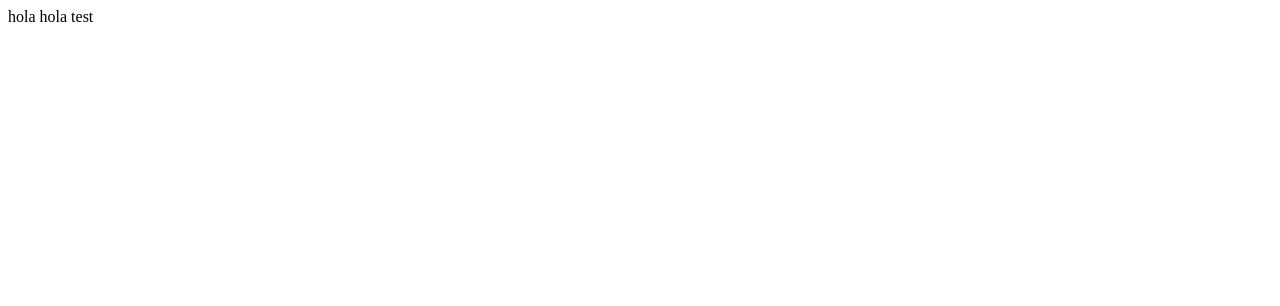
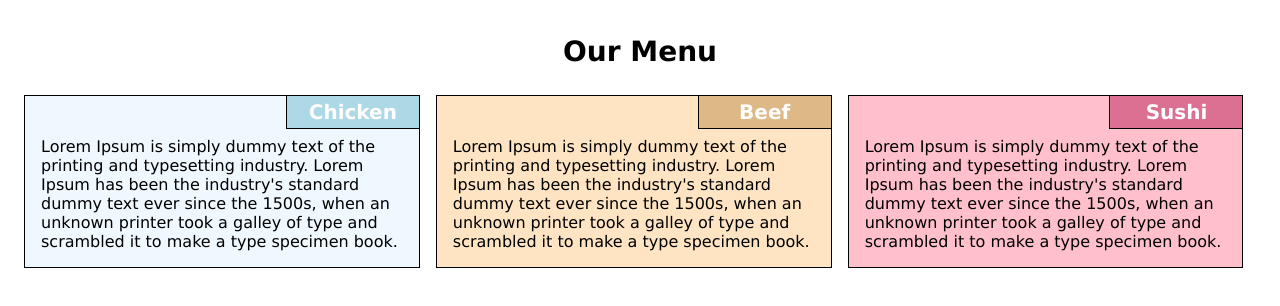
Before and after one commit to MinhTuLeHoang/MinhTuLeHoang.github.io, a plain HTML site: page pratice/css-module/index.html in a window 1280 px wide. Drawn offline with Linux system fonts and the light colour scheme.

Commit message:
chore: update code for css learn

```diff
--- a/pratice/css-module/index.css
+++ b/pratice/css-module/index.css
@@ -0,0 +1,97 @@
+body {
+	font-family: 'Lucida Sans', 'Lucida Sans Regular', 'Lucida Grande', 'Lucida Sans Unicode', Geneva, Verdana, sans-serif;
+	margin: 1em;
+	display: flex;
+	flex-direction: column;
+	align-items: center;
+}
+
+h1 {
+	font-size: 1.75em;
+}
+
+h2 {
+	font-size: 1.25em;
+}
+
+.grid {
+	width: 100%;
+}
+
+.tabContainer {
+	box-sizing: border-box;
+	width: 33.33%;
+	float: left;
+	padding: 0.5em;
+}
+.tab {
+	border: solid black 1px;
+}
+
+.label {
+	float: right;
+	border: solid black 1px;
+	border-top: 0;
+	border-right: 0;
+	margin: 0;
+	padding: 4px 16px;
+	width: 5em;
+	display: flex;
+	justify-content: center;
+	align-items: center;
+}
+
+.text {
+	clear: right;
+	padding: 0px 1em;
+	padding-top: 0.5em;
+}
+
+#chicken {
+	background-color: aliceblue;
+}
+#chicken .label {
+	background-color: lightblue;
+	color: white;
+}
+
+#beef {
+	background-color: bisque;
+}
+#beef .label {
+	background-color: burlywood;
+	color: white;
+}
+
+#sushi {
+	background-color: pink;
+}
+#sushi .label {
+	background-color: palevioletred;
+	color: white;
+}
+
+/* Laptop */
+@media (min-width: 992px) {
+	.tabContainer {
+		width: 33%;
+	}
+}
+
+/* Tablet */
+@media (min-width: 768px) and (max-width: 991px) {
+	.tabContainer {
+		width: 50%;
+	}
+
+	.tabContainer:last-child {
+		width: 100%;
+	}
+}
+
+/* Mobile phone */
+@media (max-width: 767px) {
+	.tabContainer {
+		width: 100%;
+	}
+}
--- a/pratice/css-module/index.html
+++ b/pratice/css-module/index.html
@@ -1,12 +1,52 @@
 <!DOCTYPE html>
 <html lang="en">
-<head>
-    <meta charset="UTF-8">
-    <meta http-equiv="X-UA-Compatible" content="IE=edge">
-    <meta name="viewport" content="width=device-width, initial-scale=1.0">
-    <title>Document</title>
-</head>
-<body>
-    hola hola test
-</body>
+  <head>
+    <meta charset="UTF-8" />
+    <meta http-equiv="X-UA-Compatible" content="IE=edge" />
+    <meta name="viewport" content="width=device-width, initial-scale=1.0" />
+    <title>Assignment Solution for Module 2</title>
+    <link rel="stylesheet" href="./index.css" />
+  </head>
+
+  <body>
+    <h1>Our Menu</h1>
+
+    <div class="grid">
+      <div class="tabContainer">
+        <div class="tab" id="chicken">
+          <h2 class="label">Chicken</h2>
+          <p class="text">
+            Lorem Ipsum is simply dummy text of the printing and typesetting
+            industry. Lorem Ipsum has been the industry's standard dummy text
+            ever since the 1500s, when an unknown printer took a galley of type
+            and scrambled it to make a type specimen book.
+          </p>
+        </div>
+      </div>
+
+      <div class="tabContainer">
+        <div class="tab" id="beef">
+          <h2 class="label">Beef</h2>
+          <p class="text">
+            Lorem Ipsum is simply dummy text of the printing and typesetting
+            industry. Lorem Ipsum has been the industry's standard dummy text
+            ever since the 1500s, when an unknown printer took a galley of type
+            and scrambled it to make a type specimen book.
+          </p>
+        </div>
+      </div>
+
+      <div class="tabContainer">
+        <div class="tab" id="sushi">
+          <h2 class="label">Sushi</h2>
+          <p class="text">
+            Lorem Ipsum is simply dummy text of the printing and typesetting
+            industry. Lorem Ipsum has been the industry's standard dummy text
+            ever since the 1500s, when an unknown printer took a galley of type
+            and scrambled it to make a type specimen book.
+          </p>
+        </div>
+      </div>
+    </div>
+  </body>
 </html>
```
